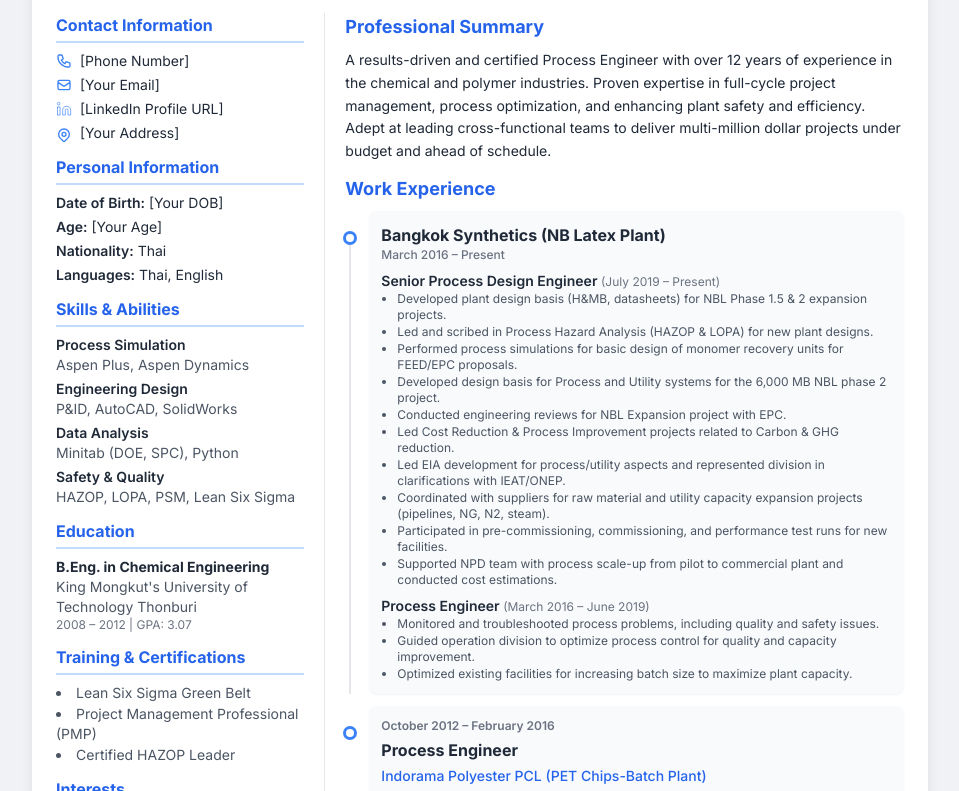
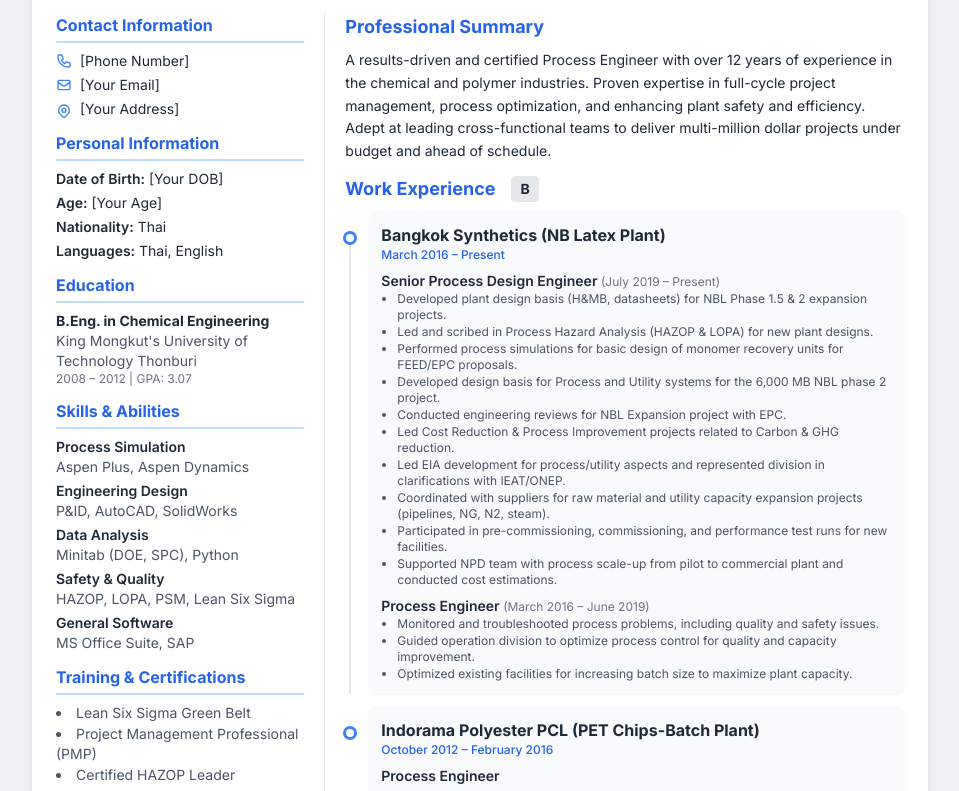
Before and after one commit to slapknot/Tiensin, a plain HTML site: page index.html in a window 1280 px wide. Shown: the part 152-943 px from the top of the page, without its empty margins (160-1119 px from the left). Drawn offline with nearby package versions, Linux system fonts and the light colour scheme.

Commit message:
Update index.html

```diff
--- a/index.html
+++ b/index.html
@@ -135,11 +135,6 @@
                             <span id="contact-email" class="flex-grow" contenteditable="true">[Your Email]</span>
                             <button onclick="deleteItem(event)" class="delete-btn ml-2 text-red-500 no-print" title="Delete item"><svg class="w-4 h-4" fill="none" stroke="currentColor" viewBox="0 0 24 24"><path stroke-linecap="round" stroke-linejoin="round" stroke-width="2" d="M19 7l-.867 12.142A2 2 0 0116.138 21H7.862a2 2 0 01-1.995-1.858L5 7m5 4v6m4-6v6m1-10V4a1 1 0 00-1-1h-4a1 1 0 00-1 1v3M4 7h16"></path></svg></button>
                         </li>
-                        <li class="flex items-center group deletable-item">
-                             <svg class="w-4 h-4 mr-2 text-blue-500 flex-shrink-0" fill="none" stroke="currentColor" viewBox="0 0 24 24" xmlns="http://www.w3.org/2000/svg"><path d="M16 8a6 6 0 0 1 6 6v7h-4v-7a2 2 0 0 0-2-2 2 2 0 0 0-2 2v7h-4v-7a6 6 0 0 1 6-6z"></path><rect x="2" y="9" width="4" height="12"></rect><circle cx="4" cy="4" r="2"></circle></svg>
-                            <span id="contact-linkedin" class="flex-grow" contenteditable="true">[LinkedIn Profile URL]</span>
-                            <button onclick="deleteItem(event)" class="delete-btn ml-2 text-red-500 no-print" title="Delete item"><svg class="w-4 h-4" fill="none" stroke="currentColor" viewBox="0 0 24 24"><path stroke-linecap="round" stroke-linejoin="round" stroke-width="2" d="M19 7l-.867 12.142A2 2 0 0116.138 21H7.862a2 2 0 01-1.995-1.858L5 7m5 4v6m4-6v6m1-10V4a1 1 0 00-1-1h-4a1 1 0 00-1 1v3M4 7h16"></path></svg></button>
-                        </li>
                         <li class="flex items-start group deletable-item">
                             <svg class="w-4 h-4 mr-2 text-blue-500 mt-1 flex-shrink-0" fill="none" stroke="currentColor" viewBox="0 0 24 24" xmlns="http://www.w3.org/2000/svg"><path stroke-linecap="round" stroke-linejoin="round" stroke-width="2" d="M17.657 16.657L13.414 20.9a1.998 1.998 0 01-2.827 0l-4.244-4.243a8 8 0 1111.314 0z"></path><path stroke-linecap="round" stroke-linejoin="round" stroke-width="2" d="M15 11a3 3 0 11-6 0 3 3 0 016 0z"></path></svg>
                             <span id="contact-address" class="flex-grow" contenteditable="true">[Your Address]</span>
@@ -156,6 +151,16 @@
                         <p><strong class="font-semibold">Age:</strong> <span id="personal-age" contenteditable="true">[Your Age]</span></p>
                         <p><strong class="font-semibold">Nationality:</strong> <span id="personal-nationality" contenteditable="true">Thai</span></p>
                         <p><strong class="font-semibold">Languages:</strong> <span id="personal-languages" contenteditable="true">Thai, English</span></p>
+                    </div>
+                </section>
+
+                <!-- Education -->
+                <section class="mb-3">
+                    <h3 class="text-base font-bold text-blue-600 border-b-2 border-blue-200 pb-1 mb-2">Education</h3>
+                    <div class="text-sm">
+                        <p id="edu-degree" class="font-bold" contenteditable="true">B.Eng. in Chemical Engineering</p>
+                        <p id="edu-university" class="text-gray-600" contenteditable="true">King Mongkut's University of Technology Thonburi</p>
+                        <p id="edu-period" class="text-gray-500 text-xs" contenteditable="true">2008 – 2012 | GPA: 3.07</p>
                     </div>
                 </section>
 
@@ -179,16 +184,10 @@
                             <h4 id="skill-safety-title" class="font-semibold" contenteditable="true">Safety & Quality</h4>
                             <p id="skill-safety-desc" class="text-gray-600" contenteditable="true">HAZOP, LOPA, PSM, Lean Six Sigma</p>
                         </div>
-                    </div>
-                </section>
-
-                <!-- Education -->
-                <section class="mb-3">
-                    <h3 class="text-base font-bold text-blue-600 border-b-2 border-blue-200 pb-1 mb-2">Education</h3>
-                    <div class="text-sm">
-                        <p id="edu-degree" class="font-bold" contenteditable="true">B.Eng. in Chemical Engineering</p>
-                        <p id="edu-university" class="text-gray-600" contenteditable="true">King Mongkut's University of Technology Thonburi</p>
-                        <p id="edu-period" class="text-gray-500 text-xs" contenteditable="true">2008 – 2012 | GPA: 3.07</p>
+                         <div>
+                            <h4 id="skill-general-title" class="font-semibold" contenteditable="true">General Software</h4>
+                            <p id="skill-general-desc" class="text-gray-600" contenteditable="true">MS Office Suite, SAP</p>
+                        </div>
                     </div>
                 </section>
 
@@ -223,14 +222,17 @@
 
                 <!-- Work Experience -->
                 <section>
-                    <h3 class="text-lg font-bold text-blue-600 mb-2">Work Experience</h3>
+                    <div class="flex items-center mb-2">
+                        <h3 class="text-lg font-bold text-blue-600">Work Experience</h3>
+                        <button onclick="document.execCommand('bold')" class="ml-4 px-2 py-0.5 border rounded bg-gray-200 hover:bg-gray-300 text-sm font-bold no-print" title="Make selected text bold">B</button>
+                    </div>
                     <div id="work-experience-list" class="relative pl-6">
                         <!-- Timeline Item 1: Grouped Experience -->
                         <div class="timeline-item relative mb-3 deletable-item">
                             <div class="timeline-line"></div>
                             <div class="bg-slate-50 p-3 rounded-lg shadow-sm relative group">
                                 <h4 class="font-bold text-base" contenteditable="true">Bangkok Synthetics (NB Latex Plant)</h4>
-                                <p class="font-medium text-gray-500 text-xs mb-2" contenteditable="true">March 2016 – Present</p>
+                                <p class="font-medium text-blue-600 text-xs mb-2" contenteditable="true">March 2016 – Present</p>
 
                                 <!-- Position 1 -->
                                 <div class="mb-2">
@@ -267,10 +269,10 @@
                         <div class="timeline-item relative mb-3 deletable-item">
                             <div class="timeline-line"></div>
                             <div class="bg-slate-50 p-3 rounded-lg shadow-sm relative group">
-                                <p class="font-semibold text-gray-500 text-xs" contenteditable="true">October 2012 – February 2016</p>
-                                <h4 class="font-bold text-base mt-1" contenteditable="true">Process Engineer</h4>
-                                <p class="font-medium text-blue-600 text-sm mt-1 mb-2" contenteditable="true">Indorama Polyester PCL (PET Chips-Batch Plant)</p>
-                                <ul class="list-disc list-outside ml-4 space-y-px text-xs text-gray-600" contenteditable="true">
+                                <h4 class="font-bold text-base" contenteditable="true">Indorama Polyester PCL (PET Chips-Batch Plant)</h4>
+                                <p class="font-medium text-blue-600 text-xs mb-2" contenteditable="true">October 2012 – February 2016</p>
+                                <p class="font-semibold text-sm" contenteditable="true">Process Engineer</p>
+                                <ul class="list-disc list-outside ml-4 space-y-px text-xs text-gray-600 mt-1" contenteditable="true">
                                     <li>Analyzed and resolved quality non-conformity issues in emergency cases.</li>
                                     <li>Provided work instructions and standard operating conditions to employees.</li>
                                     <li>Managed process scheme and P&ID modifications for the batch plant.</li>
@@ -317,7 +319,7 @@
                 'name-h1', 'title-h2', 'contact-phone', 'contact-email', 'contact-linkedin', 'contact-address',
                 'personal-dob', 'personal-age', 'personal-nationality', 'personal-languages',
                 'skill-sim-title', 'skill-sim-desc', 'skill-design-title', 'skill-design-desc',
-                'skill-data-title', 'skill-data-desc', 'skill-safety-title', 'skill-safety-desc',
+                'skill-data-title', 'skill-data-desc', 'skill-safety-title', 'skill-safety-desc', 'skill-general-title', 'skill-general-desc',
                 'edu-degree', 'edu-university', 'edu-period', 'interests-p', 'summary-p'
             ];
             const containerEditableIds = ['training-list', 'work-experience-list', 'key-projects-list'];
```
